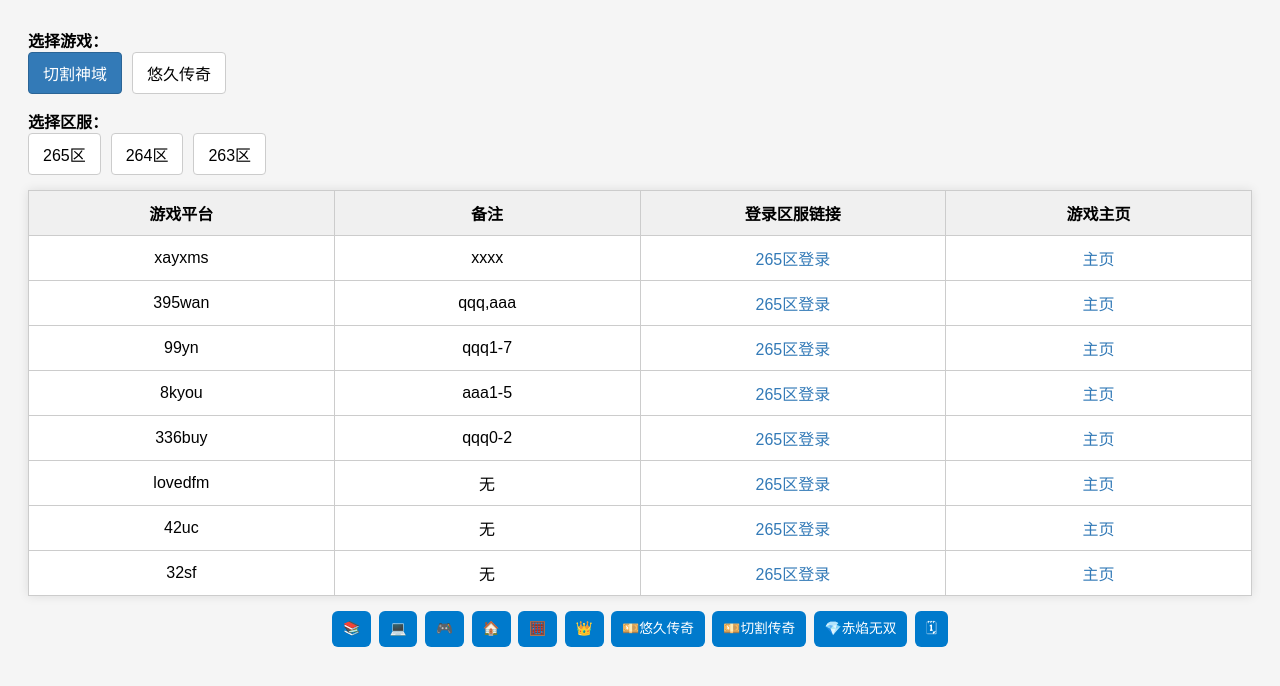
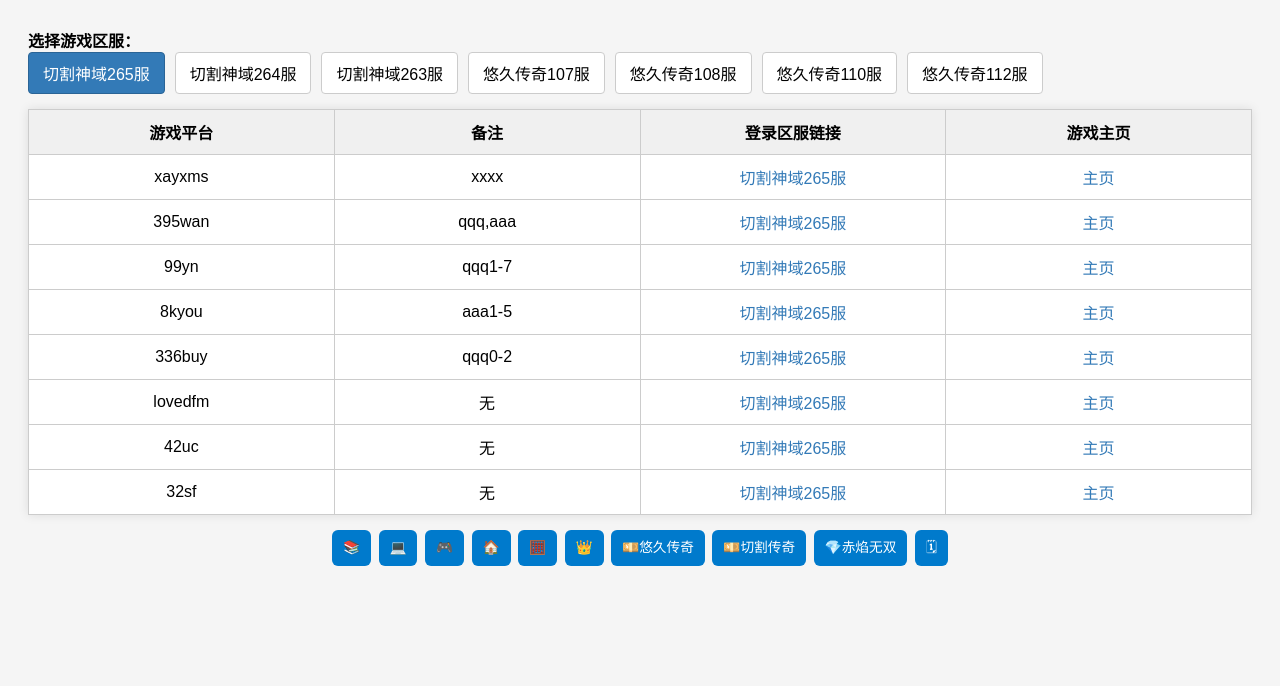
Before and after one commit to GMP777/gmp777.github.io, a plain HTML site: page x.html in a window 1280 px wide. Drawn offline with Linux system fonts and the light colour scheme.

Commit message:
Update x.html

```diff
--- a/x.html
+++ b/x.html
@@ -4,9 +4,7 @@
   <meta charset="UTF-8" />
   <meta name="viewport" content="width=device-width, initial-scale=1" />
   <title>🎮</title>
-  <!-- 载入 footer 样式 -->
-<link rel="stylesheet" href="/footer.css" />
-<!-- 载入 footer 样式 -->
+  <link rel="stylesheet" href="/footer.css" />
   <style>
     body {
       font-family: sans-serif;
@@ -73,13 +71,8 @@
 <body>
 
   <div>
-    <div><strong>选择游戏：</strong></div>
-    <div id="gameButtons" class="btn-group"></div>
-  </div>
-
-  <div>
-    <div><strong>选择区服：</strong></div>
-    <div id="serverButtons" class="btn-group"></div>
+    <div><strong>选择游戏区服：</strong></div>
+    <div id="combinedButtons" class="btn-group"></div>
   </div>
 
   <table id="linkTable">
@@ -113,64 +106,30 @@
     { name: "32sf", base: "http://mv.32sf.cn", remark: "无" }
   ];
 
-  const gameButtons = document.getElementById('gameButtons');
-  const serverButtons = document.getElementById('serverButtons');
+  const combinedButtons = document.getElementById('combinedButtons');
   const tbody = document.querySelector('#linkTable tbody');
 
   let selectedGameId = null;
   let selectedServerId = null;
 
-  // 生成游戏按钮
-  function renderGameButtons() {
-    gameButtons.innerHTML = '';
+  function renderCombinedButtons() {
+    combinedButtons.innerHTML = '';
     for (const [gameId, game] of Object.entries(gameData)) {
-      const btn = document.createElement('button');
-      btn.textContent = game.name;
-      btn.dataset.gameId = gameId;
-      btn.addEventListener('click', () => {
-        if (selectedGameId !== gameId) {
+      game.servers.forEach(serverId => {
+        const btn = document.createElement('button');
+        btn.textContent = `${game.name}${serverId}服`;
+        btn.addEventListener('click', () => {
           selectedGameId = gameId;
-          selectedServerId = gameData[gameId].servers[0]; // 默认选第一个区服
-          updateActiveButtons();
-          renderServerButtons();
+          selectedServerId = serverId;
           renderTable();
-        }
+          [...combinedButtons.children].forEach(b => b.classList.remove('active'));
+          btn.classList.add('active');
+        });
+        combinedButtons.appendChild(btn);
       });
-      gameButtons.appendChild(btn);
     }
   }
 
-  // 生成区服按钮
-  function renderServerButtons() {
-    serverButtons.innerHTML = '';
-    if (!selectedGameId) return;
-    const servers = gameData[selectedGameId].servers;
-    servers.forEach(sid => {
-      const btn = document.createElement('button');
-      btn.textContent = sid + '区';
-      btn.dataset.serverId = sid;
-      btn.addEventListener('click', () => {
-        if (selectedServerId !== sid) {
-          selectedServerId = sid;
-          updateActiveButtons();
-          renderTable();
-        }
-      });
-      serverButtons.appendChild(btn);
-    });
-  }
-
-  // 更新按钮高亮状态
-  function updateActiveButtons() {
-    [...gameButtons.children].forEach(btn => {
-      btn.classList.toggle('active', btn.dataset.gameId === selectedGameId);
-    });
-    [...serverButtons.children].forEach(btn => {
-      btn.classList.toggle('active', btn.dataset.serverId === selectedServerId);
-    });
-  }
-
-  // 渲染表格内容
   function renderTable() {
     if (!selectedGameId || !selectedServerId) return;
     tbody.innerHTML = '';
@@ -183,31 +142,30 @@
       row.innerHTML = `
         <td>${pf.name}</td>
         <td>${pf.remark}</td>
-        <td><a href="${loginUrl}" target="_blank">${selectedServerId}区登录</a></td>
+        <td><a href="${loginUrl}" target="_blank">${gameData[selectedGameId].name}${selectedServerId}服</a></td>
         <td><a href="${homeUrl}" target="_blank">主页</a></td>
       `;
       tbody.appendChild(row);
     });
   }
 
-  // 初始化，默认选第一个游戏和第一个区服
   function init() {
-    renderGameButtons();
-    // 默认选第一个游戏
-    selectedGameId = Object.keys(gameData)[0];
-    selectedServerId = gameData[selectedGameId].servers[0];
-    updateActiveButtons();
-    renderServerButtons();
+    renderCombinedButtons();
+    // 默认选中第一个按钮
+    const firstGameId = Object.keys(gameData)[0];
+    selectedGameId = firstGameId;
+    selectedServerId = gameData[firstGameId].servers[0];
     renderTable();
+    document.querySelector('#combinedButtons button')?.classList.add('active');
   }
 
   init();
 </script>
-  <!-- Footer -->
+
   <div class="footer-wrapper">
     <footer id="footer-container">加载中...</footer>
   </div>
   <script src="/load-footer.js"></script>
-<!-- footer -->
+
 </body>
 </html>
```
